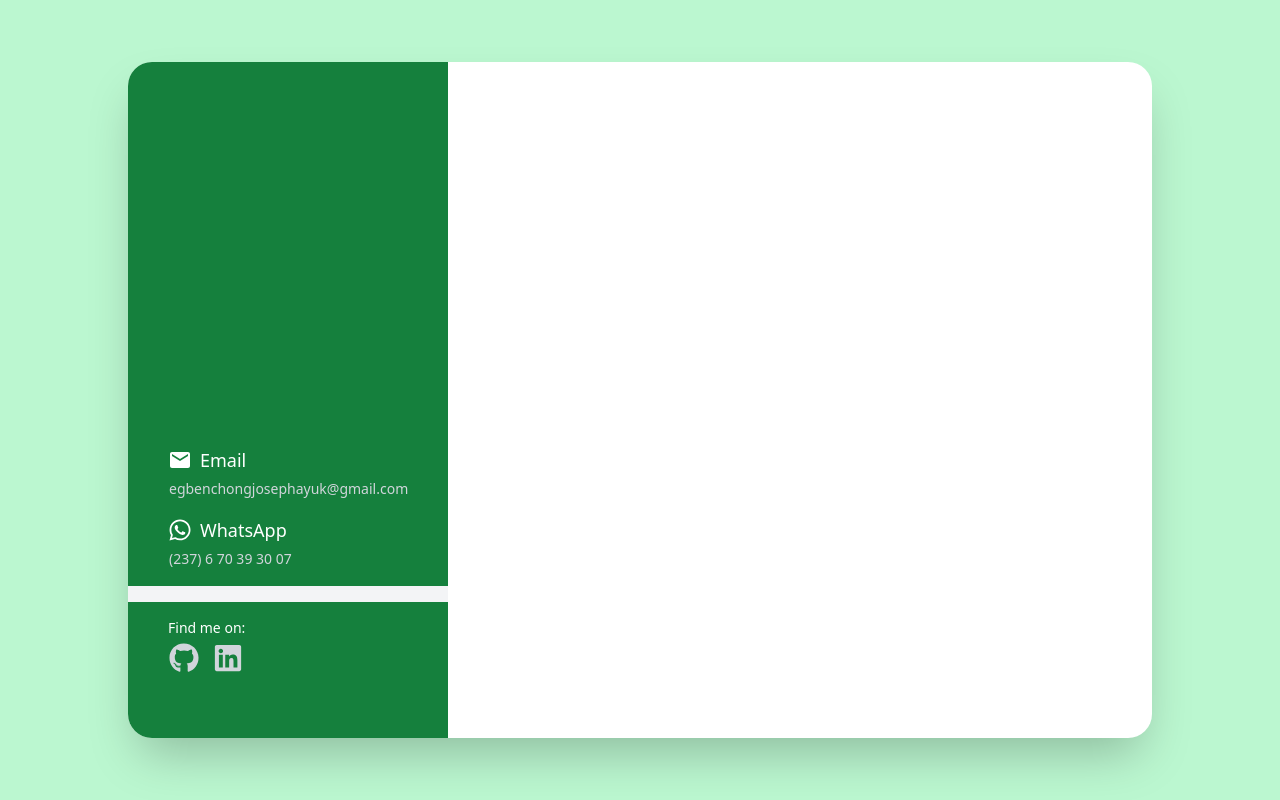
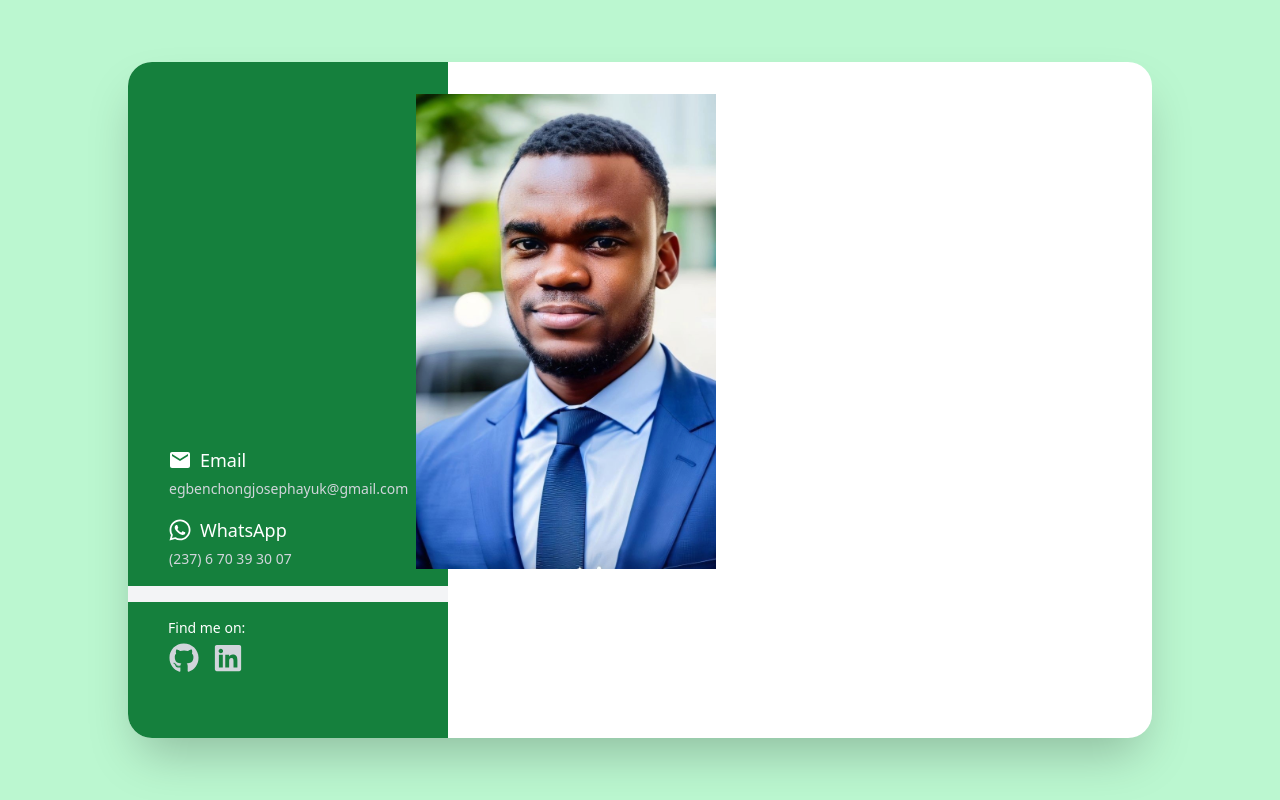
Before and after one commit to JoesephEgbenchong/business-card, a React (Create React App) app: page / in a window 1280 px wide. Built offline with nearby package versions, Linux system fonts and the light colour scheme.

Commit message:
Implemenetd User Image

```diff
--- a/src/index.css
+++ b/src/index.css
@@ -10,4 +10,14 @@
     body {
         font-size: "Poppins", sans-serif;
     }
+
+    img {
+        max-width: 100%;
+        height: auto;
+        vertical-align: middle;
+        font-style: italic;
+        background-repeat: no-repeat;
+        background-size: cover;
+        shape-margin: 0.75rem;
+    }
 }
--- a/src/pages/Home.jsx
+++ b/src/pages/Home.jsx
@@ -1,12 +1,14 @@
 import React from 'react'
 import ContactSection from '../sections/ContactSection'
+import ImageSection from '../sections/ImageSection'
 
 export default function Home() {
 
   return (
     <>
         <div className='bg-green-200 min-h-screen flex items-center justify-center'>
-          <main className='bg-white w-full max-w-5xl rounded-3xl shadow-2xl overflow-hidden'>
+          <main className='bg-white w-full max-w-5xl rounded-3xl shadow-2xl overflow-hidden relative'>
+            <ImageSection />
             <ContactSection />
           </main>
         </div>
--- /dev/null
+++ b/src/sections/ImageSection.jsx
@@ -0,0 +1,11 @@
+import React from 'react'
+import ProfileImage from "../assets/images/user-img.jpg"
+
+export default function ImageSection() {
+  return (
+    <img className='absolute object-cover top-8 left-72 w-[300px] h-[475px]'
+    src={ProfileImage}
+    alt='Joseph Ayuk EGBENCHONG II'
+     />
+  )
+}
```
Also changed, not shown: src/assets/images/user-img.jpg (added), src/assets/images/user-photo.jpg (deleted).
